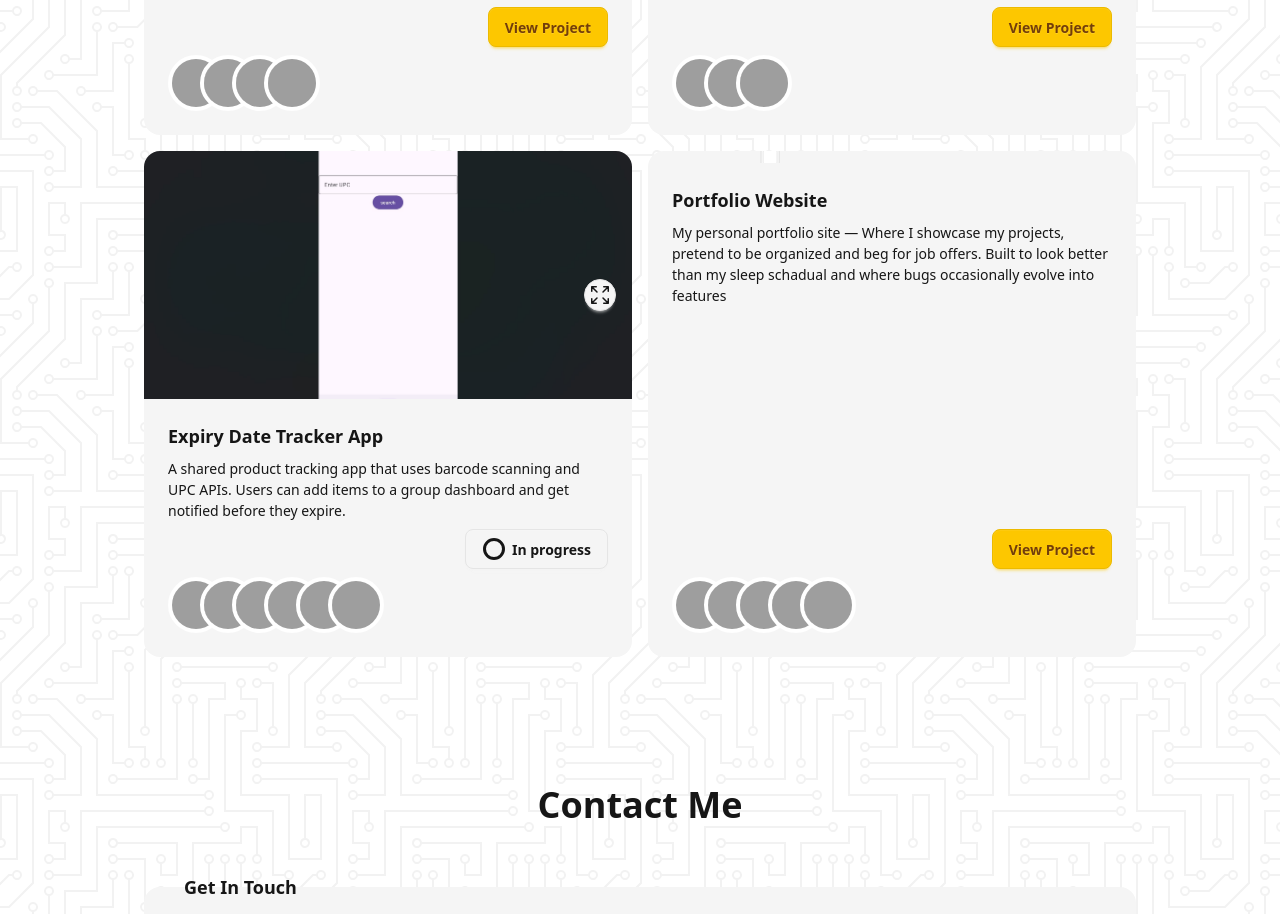
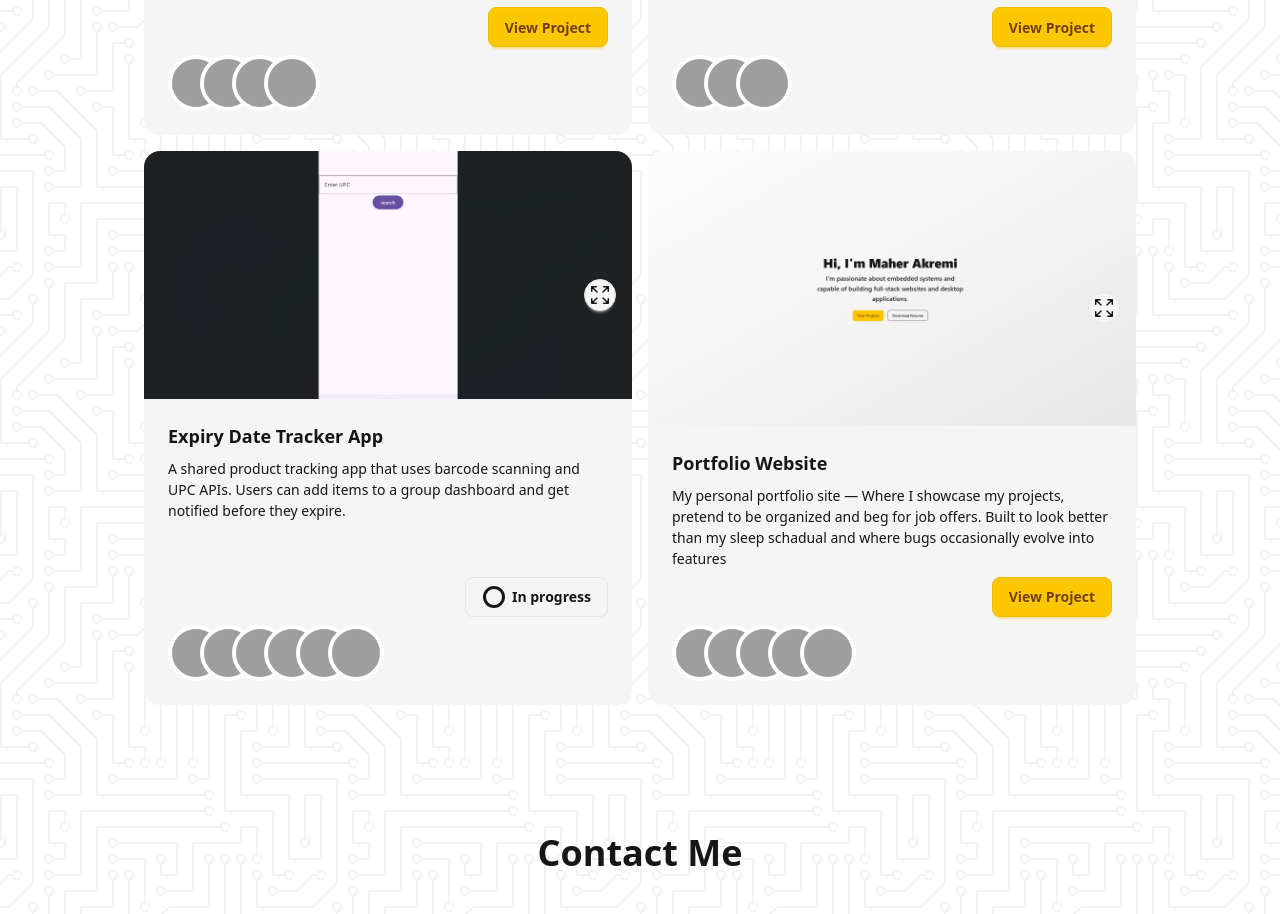
Before and after one commit to maherakr/my-portfolio-app, a Next.js app: page / in a window 1280 px wide. Shown: the part 2198-3112 px from the top of the page. Built offline with nearby package versions, Linux system fonts and the light colour scheme; grey boxes are pictures that could not be loaded.

Commit message:
Projects section fix

```diff
--- a/src/app/layout.tsx
+++ b/src/app/layout.tsx
@@ -4,8 +4,7 @@ import Header from '../components/header';
 import Navbar from '@/components/navbar';
 
 export const metadata = {
-  title: 'Next.js',
-  description: 'Generated by Next.js',
+  title: 'Maher Akremi'
 }
 
 
--- a/src/components/Projects.tsx
+++ b/src/components/Projects.tsx
@@ -123,25 +123,8 @@ export default function Projects() {
             <div className="flex justify-center w-full">
                 <div className="grid grid-cols-1 md:grid-cols-2 lg:grid-cols-2 gap-4 w-full max-w-screen-xl">
                     {projectList.map((project, index) => (
-                        <div key={index} className="card bg-base-100 bg-base-200 w-full">
-                            {project.title === "Portfolio Website" ? (
-                                <figure className="diff relative" tabIndex={0}>
-                                    <div className="diff-item-1" role="img" tabIndex={0}>
-                                         <img
-                                    src={project.image}
-                                    alt="screenshot"
-                                    className="w-full h-full object-cover scale-125"
-                                />
-                                    </div>
-                                    <div className="diff-item-2" role="img">
-                                        <img
-                                            alt="screenshot"
-                                            src="/images/portfolioSiteDark.jpg" />
-                                    </div>
-                                    <div className="diff-resizer"></div>
-                                </figure>
+                        <div key={index} className="card bg-base-100 bg-base-200 ">
 
-                            ) : (
                                 <figure className="relative">
 
                                     <img
@@ -150,7 +133,7 @@ export default function Projects() {
                                         className="w-full h-full object-cover scale-125"
                                     />
                                     <ImageModal image={project.image} modalId={"modal_" + index} />
-                            </figure>)}
+                                </figure>
 
                             <div className="card-body">
                                 <h2 className="card-title">{project.title}</h2>
@@ -196,7 +179,6 @@ export default function Projects() {
                 </div>
             </div>
 
-
         </section>
     );
 }
```
Also changed, not shown: 1 other file (tests, documents, lock files or other folders). Lines whose indentation alone changed are shown as unchanged.
